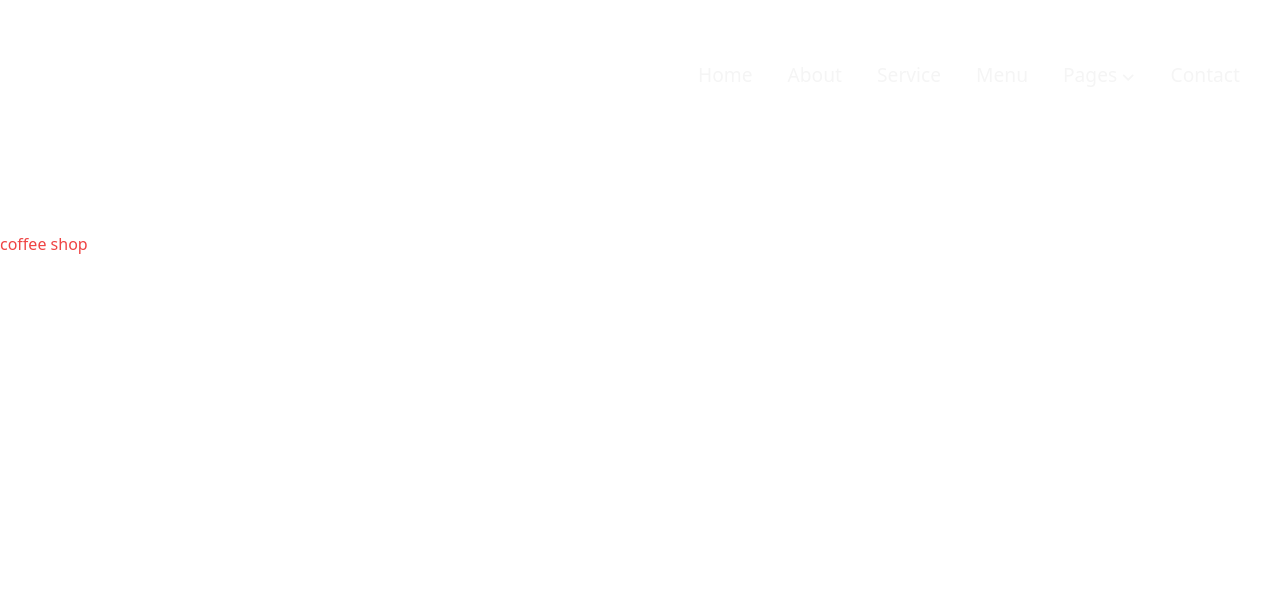
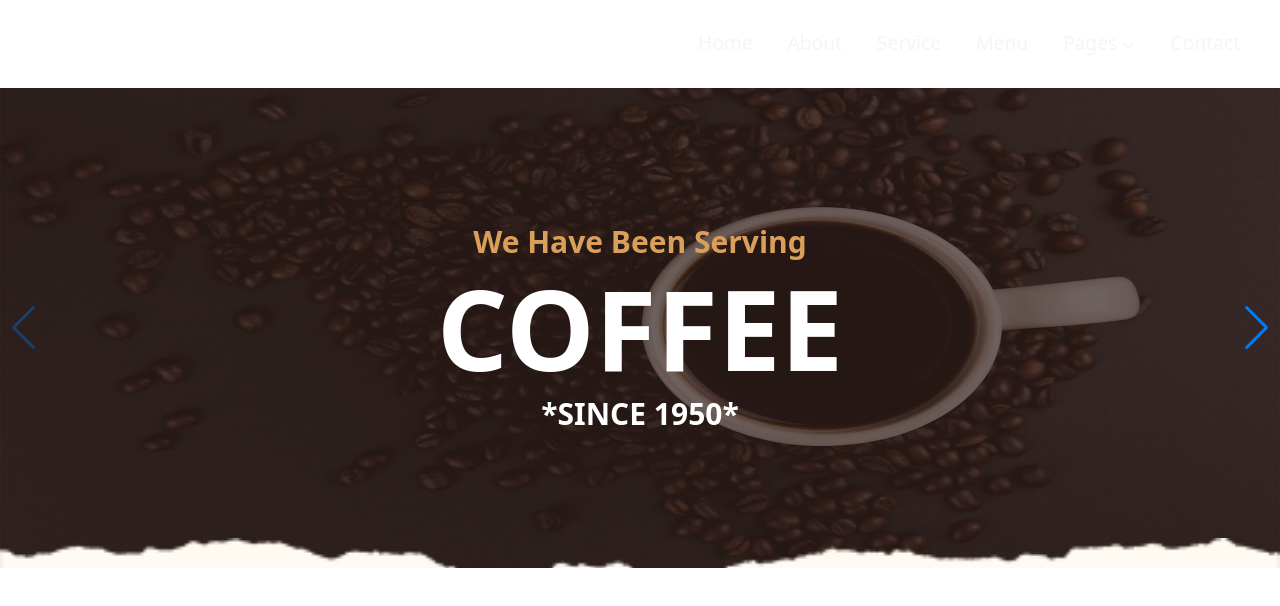
Before and after one commit to kaywanmohebjalali/-Coffee-Shop, a Next.js app: page / in a window 1280 px wide. Shown: the top 606 px of the page. Built offline with nearby package versions, Linux system fonts and the light colour scheme.

Commit message:
create slider

```diff
--- a/components/modules/Header/header.module.css
+++ b/components/modules/Header/header.module.css
@@ -3,7 +3,7 @@
     position: relative;
     flex-direction: column;
     background-color: var(--color);
-  padding:1rem 2.5rem;
+  padding:0rem 2.5rem;
     @media screen and (min-width:1000px) {
         flex-direction: row;
         justify-content: space-between;
@@ -11,6 +11,8 @@
         background-color: transparent;
 
     }
+
+
 
 }
 
@@ -25,7 +27,7 @@
     background-color: var(--color);
     color: #fff;
 
-
+    height: 11vh;
     @media screen and (min-width:1000px) {
         background-color: transparent;
 
--- a/pages/index.tsx
+++ b/pages/index.tsx
@@ -1,12 +1,62 @@
-import Image from "next/image";
-import { Inter } from "next/font/google";
 
-const inter = Inter({ subsets: ["latin"] });
+
+import { Navigation, Pagination, Scrollbar, A11y } from 'swiper/modules';
+import { Swiper, SwiperSlide } from 'swiper/react';
+import styled from '../styles/slider.module.css'
+import 'swiper/css';
+import 'swiper/css/navigation';
+import 'swiper/css/pagination';
+import 'swiper/css/scrollbar';
+
 
 export default function Home() {
+
+
   return (
-     <>
-       <div className="text-red-500 mt-20">coffee shop</div>
-     </>
+    <>
+      <div className="text-red-500">
+
+      <Swiper
+
+      modules={[Navigation, Pagination, Scrollbar, A11y]}
+      spaceBetween={50}
+      slidesPerView={1}
+      navigation
+
+      onSwiper={(swiper) => console.log(swiper)}
+      onSlideChange={() => console.log('slide change')}
+      className=''
+    >
+      <SwiperSlide className='h-full'>
+    <div className={`${styled.text} w-full h-full absolute flex flex-col justify-center items-center text-white`}>
+          <h3 className='text-[#DA9F5B] text-3xl font-bold'>We Have Been Serving</h3>
+        <h1 className='text-[7rem] font-bold my-[-1rem]'>COFFEE</h1>
+        <h3 className='text-3xl font-bold'>*SINCE 1950*</h3>
+    </div>
+        <img className='w-[100%] h-[60vh]' src="./img/carousel-1.jpg" alt="" />
+        </SwiperSlide>
+      <SwiperSlide className='h-full' >
+      <div className={`${styled.text} w-full h-full absolute flex flex-col justify-center items-center text-white`}>
+          <h3 className='text-[#DA9F5B] text-3xl font-bold'>We Have Been Serving</h3>
+        <h1 className='text-[7rem] font-bold my-[-1rem]'>COFFEE</h1>
+        <h3 className='text-3xl font-bold'>*SINCE 1950*</h3>
+    </div>
+        <img className='w-[100%] h-[60vh]' src="./img/carousel-2.jpg" alt="" />
+        </SwiperSlide>
+
+
+    </Swiper>
+
+
+
+
+      <div className={`${styled.orc}`}>
+
+      </div>
+
+
+
+      </div>
+    </>
   );
 }
--- a/styles/slider.module.css
+++ b/styles/slider.module.css
@@ -0,0 +1,16 @@
+.orc{
+  width: 100%;
+  height:30px;
+  margin-top: -30px;
+  background: url('../public/img/overlay-bottom.png');
+
+  background-size: cover;
+  z-index: 1;
+  position: relative;
+  color: #fff;
+
+}
+
+.text{
+  background-image: linear-gradient(rgb(51, 33, 29 ,0.7) 100%, rgb(51, 33, 29 ,0.1));
+}
```
